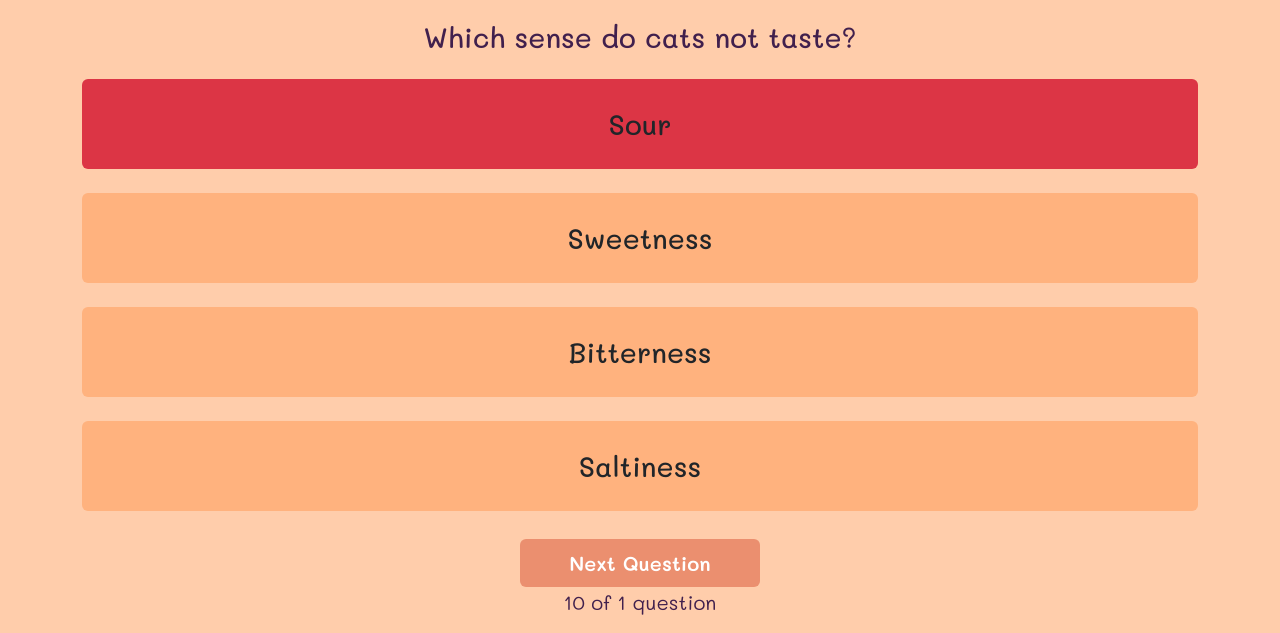
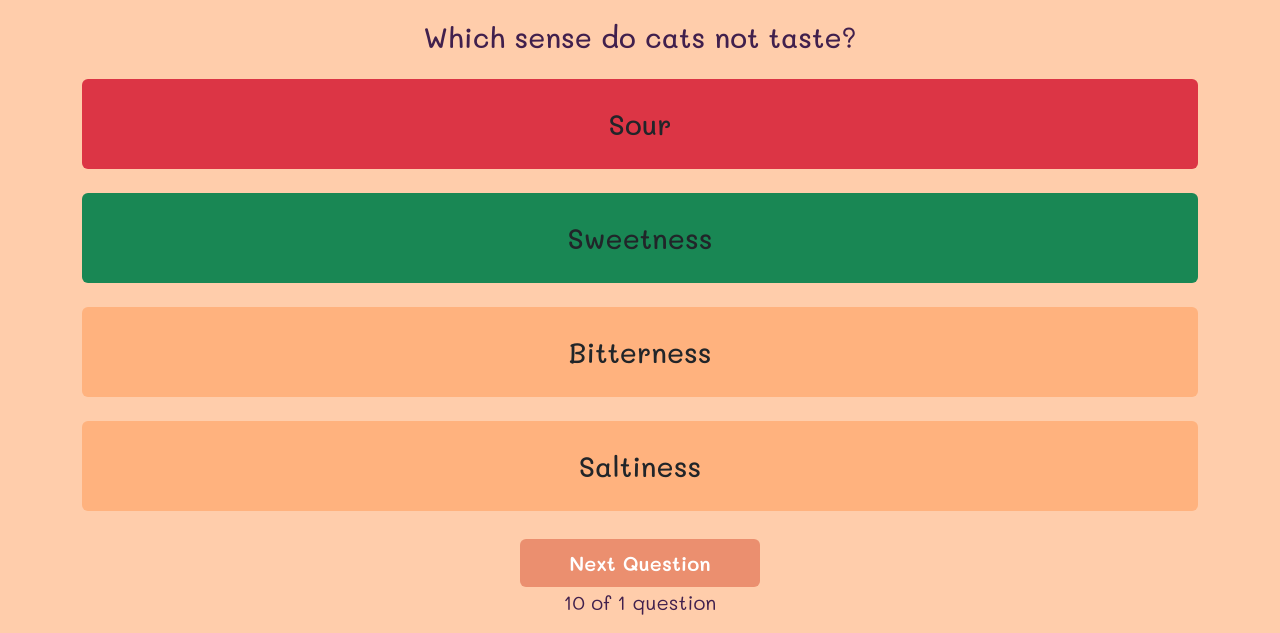
Before and after one commit to Lauren21717/ms2-whisker-wisdom, a website with bundled scripts: page quiz.html in a window 1280 px wide. Both pictures are taken after a click on the item "Sour". Shown: the part 176-809 px from the top of the page. Built offline with nearby package versions, Linux system fonts and the light colour scheme.

Commit message:
Enhance quiz functionality: reset next button visibility and style options

```diff
--- a/assets/css/style.css
+++ b/assets/css/style.css
@@ -42,6 +42,15 @@ body {
     border: none;
 }
 
+.custom-list-item:hover {
+    background-color: #EB8F6F;
+}
+
+.custom-list-item.disabled-option {
+    cursor: no-drop;
+    pointer-events: none;
+}
+
 .cat-image {
     width: 18%;
 }
--- a/assets/scripts/quiz.js
+++ b/assets/scripts/quiz.js
@@ -60,7 +60,7 @@ function showQuestion() {
 
 // Function to reset the state between questions
 function resetState() {
-    nextButton.style.display = "none";
+    nextButton.style.setProperty('display', 'none', 'important');
     while(answerList.firstChild) {
         answerList.removeChild(answerList.firstChild)
     }
@@ -72,9 +72,17 @@ function selectAnswer(e) {
     const isCorrect = selectedOption.dataset.correct === "true";
     if (isCorrect) {
         selectedOption.classList.add("bg-success");
+        score++;
     } else {
         selectedOption.classList.add("bg-danger");
     }
+    Array.from(answerList.children).forEach(option => {
+        if (option.dataset.correct === "true") {
+            option.classList.add("bg-success");
+        }
+        option.classList.add("disabled-option");
+    });
+    nextButton.style.setProperty('display', 'block', 'important');
 }
 
 // Function to show next question or end the quiz
@@ -86,6 +94,7 @@ function nextQuestion() {
 function updateProgressText() {
 }
 
+
 startQuiz();
 
 // Module exports for jest testing
```
